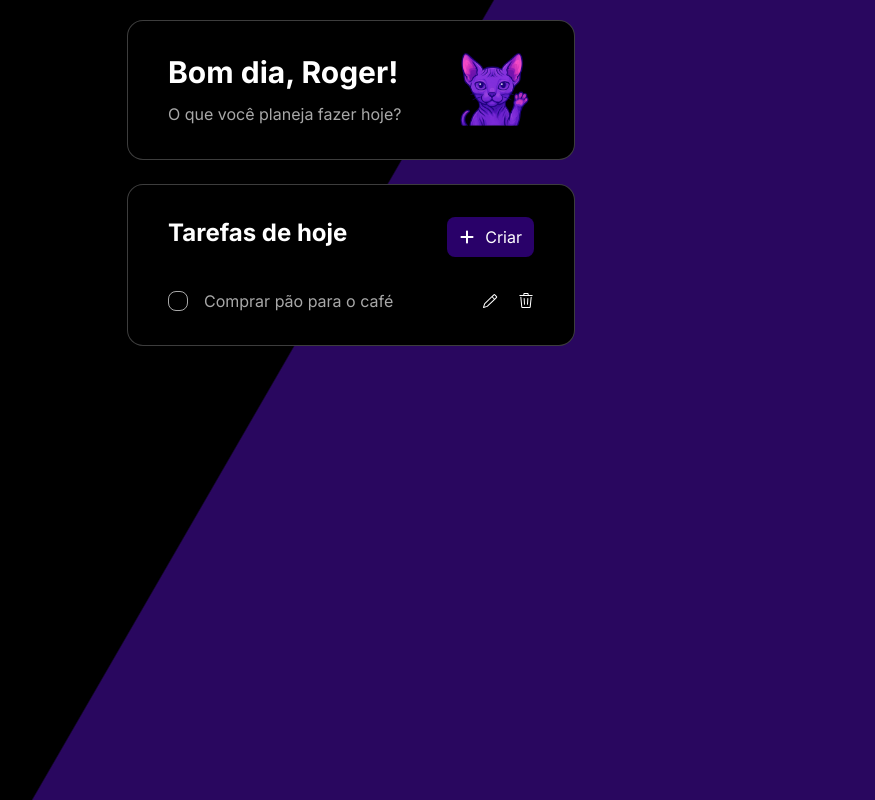
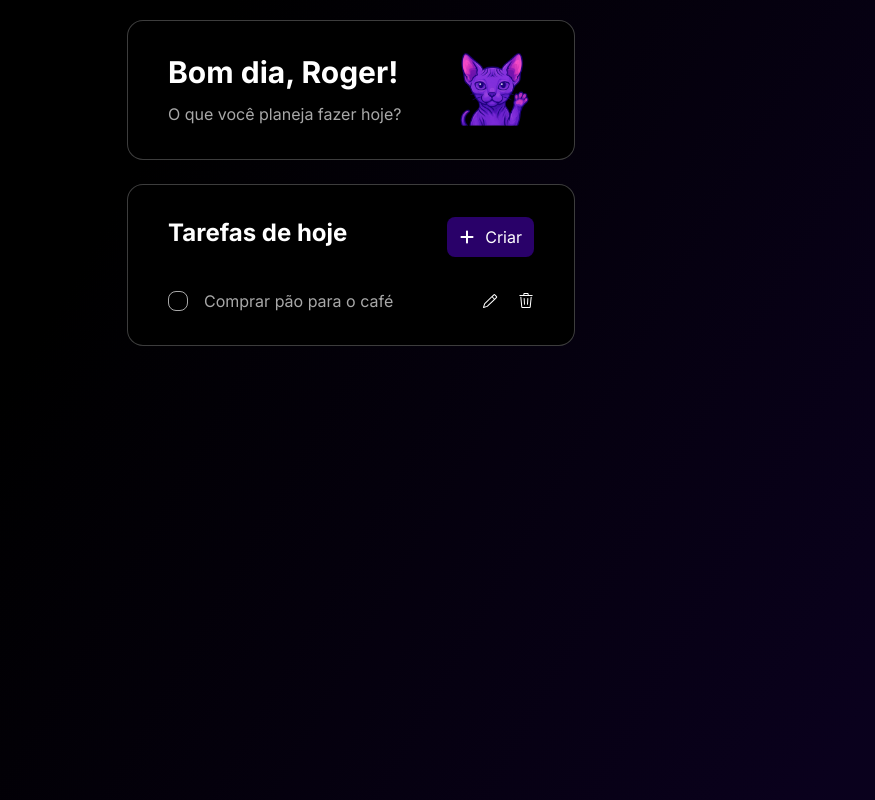
Before and after one commit to rogeranacleto/to-do-list-app, a React (Vite) app: page / in a window 1280 px wide. Shown: the whole page, without its empty margins (289-1164 px from the left). Built offline with nearby package versions, Linux system fonts and the light colour scheme.

Commit message:
style: changed gradient

```diff
--- a/src/index.css
+++ b/src/index.css
@@ -4,7 +4,7 @@
 body{
     background-color: #E2E2E2;
     font-family: "Inter", sans-serif;
-    background: linear-gradient(120deg, #000 44.9%, #29075f 45%) no-repeat fixed;
+    background: linear-gradient(120deg, #000 30%, #0a011d 90%) no-repeat fixed;
 }
 
 @keyframes float {
```
